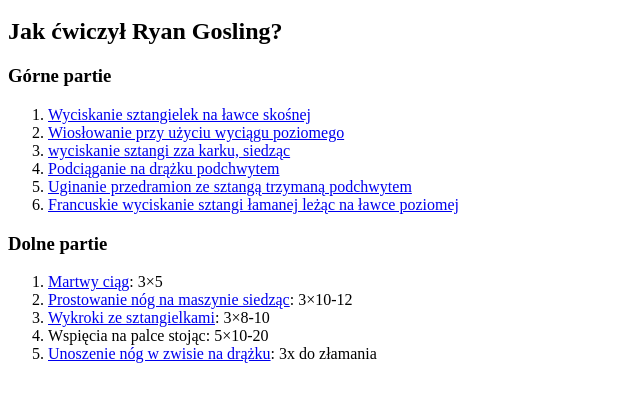
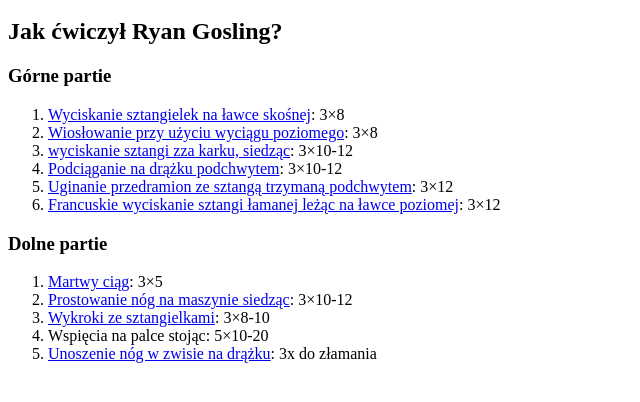
Before and after one commit to adampaulukanis/trening, a plain HTML site: page index.html in a window 1280 px wide. Shown: the part 86-488 px from the top of the page, without its empty margins (0-640 px from the left). Drawn offline with Linux system fonts and the light colour scheme.

Commit message:
Dodaj ile powtórzeń-serii wykonać na górne partie ciała

```diff
--- a/index.html
+++ b/index.html
@@ -9,12 +9,12 @@
 
 <h3>Górne partie</h3>
 <ol>
-  <li><a href="https://www.youtube.com/watch?v=udL9tSpTOPg">Wyciskanie sztangielek na ławce skośnej</a></li>
-  <li><a href="https://www.youtube.com/watch?v=kx3fC-gSUaA">Wiosłowanie przy użyciu wyciągu poziomego</a></li>
-  <li><a href="https://www.youtube.com/watch?v=0uG8lIiAPpY">wyciskanie sztangi zza karku, siedząc</a></li>
-  <li><a href="https://www.youtube.com/watch?v=Q23-_Zv5uN4">Podciąganie na drążku podchwytem</a></li>
-  <li><a href="https://www.youtube.com/watch?v=wHbgdQ5rS7g">Uginanie przedramion ze sztangą trzymaną podchwytem</a></li>
-  <li><a href="https://www.youtube.com/watch?v=xYbq3yoMJP8">Francuskie wyciskanie sztangi łamanej leżąc na ławce poziomej</a></li>
+  <li><a href="https://www.youtube.com/watch?v=udL9tSpTOPg">Wyciskanie sztangielek na ławce skośnej</a>: 3×8</li>
+  <li><a href="https://www.youtube.com/watch?v=kx3fC-gSUaA">Wiosłowanie przy użyciu wyciągu poziomego</a>: 3×8</li>
+  <li><a href="https://www.youtube.com/watch?v=0uG8lIiAPpY">wyciskanie sztangi zza karku, siedząc</a>: 3×10-12</li>
+  <li><a href="https://www.youtube.com/watch?v=Q23-_Zv5uN4">Podciąganie na drążku podchwytem</a>: 3×10-12</li>
+  <li><a href="https://www.youtube.com/watch?v=wHbgdQ5rS7g">Uginanie przedramion ze sztangą trzymaną podchwytem</a>: 3×12</li>
+  <li><a href="https://www.youtube.com/watch?v=xYbq3yoMJP8">Francuskie wyciskanie sztangi łamanej leżąc na ławce poziomej</a>: 3×12</li>
 </ol>
 
 <h3>Dolne partie</h3>
```
